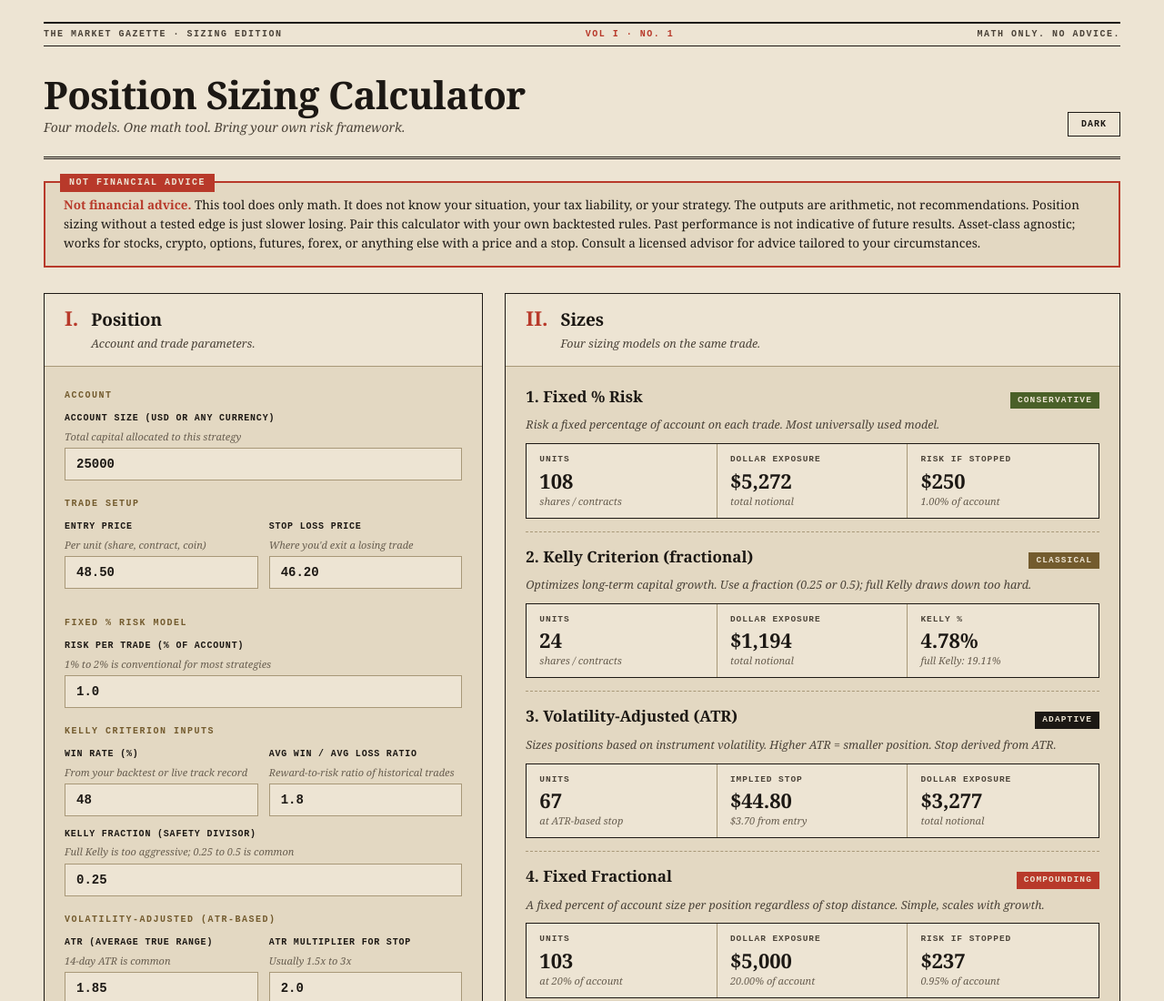
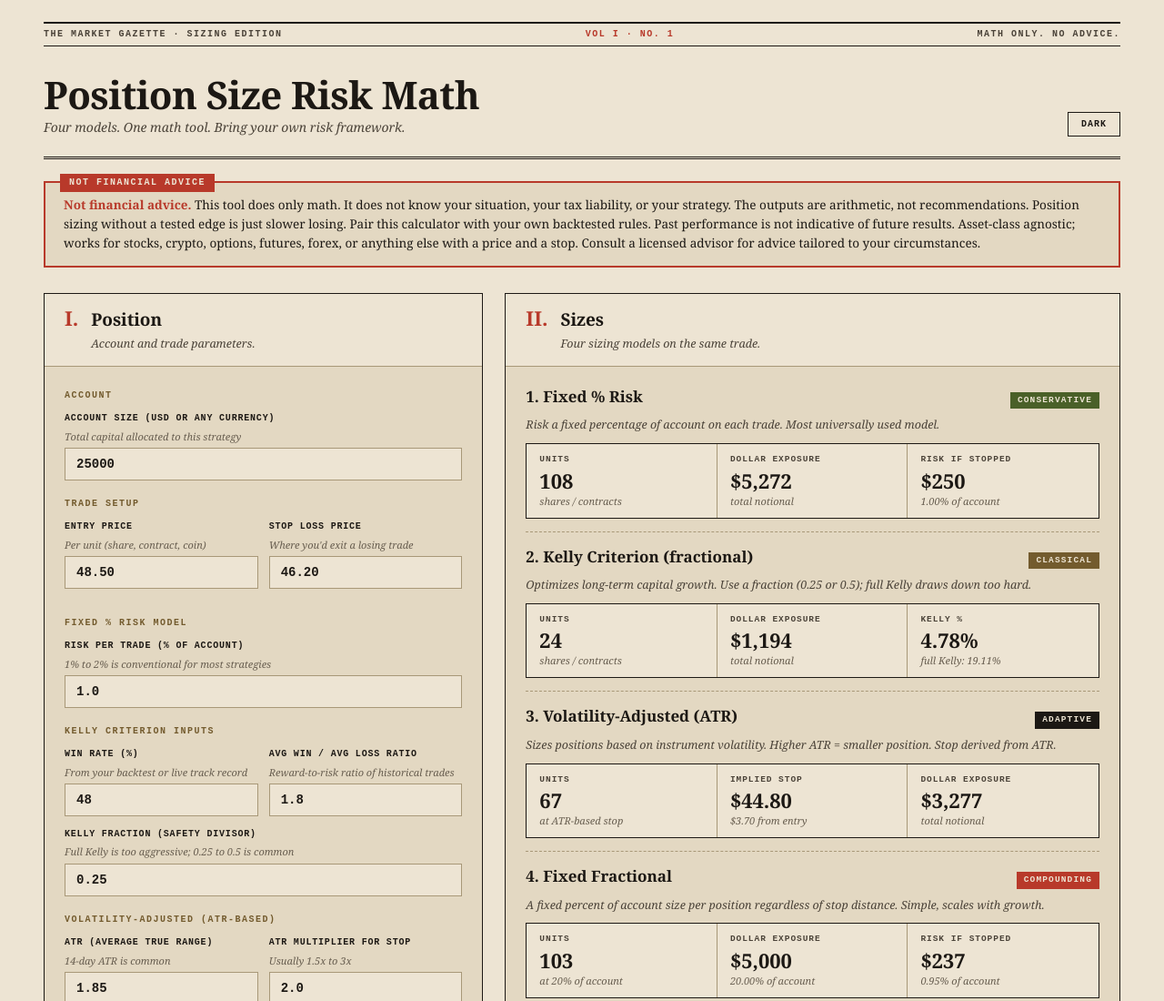
Before and after one commit to 0xelitesystem/position-size-risk-math, a plain HTML site: page index.html in a window 1280 px wide. Shown: the top 1100 px of the page at 91% size. Drawn offline with Linux system fonts and the light colour scheme.

Commit message:
Rename position-sizing-calculator to position-size-risk-math
Repository, README, page metadata and links now use position-size-risk-math.
The old repository address redirects here.

```diff
--- a/index.html
+++ b/index.html
@@ -3,17 +3,17 @@
 <head>
 <meta charset="UTF-8">
 <meta name="viewport" content="width=device-width, initial-scale=1.0">
-<title>Position Sizing Calculator - **Not financial advice.** This is a math calculator</title>
+<title>Position Size Risk Math - **Not financial advice.** This is a math calculator</title>
 <meta name="description" content="Math-only position sizing calculator. Four models: fixed-percent risk, Kelly criterion, volatility-adjusted, fixed fractional. Asset-class agnostic. Not financial advice.">
-<meta property="og:title" content="Position Sizing Calculator">
+<meta property="og:title" content="Position Size Risk Math">
 <meta property="og:description" content="Four sizing models in one tool. Math only. Asset-class agnostic.">
 <meta property="og:type" content="website">
-<meta property="og:image" content="https://0xelitesystem.github.io/position-sizing-calculator/og.png">
-<meta property="og:url" content="https://0xelitesystem.github.io/position-sizing-calculator/">
+<meta property="og:image" content="https://0xelitesystem.github.io/position-size-risk-math/og.png">
+<meta property="og:url" content="https://0xelitesystem.github.io/position-size-risk-math/">
 <meta name="twitter:card" content="summary_large_image">
-<meta name="twitter:title" content="Position Sizing Calculator">
+<meta name="twitter:title" content="Position Size Risk Math">
 <meta name="twitter:description" content="Math-only sizing across four models. Not financial advice.">
-<meta name="twitter:image" content="https://0xelitesystem.github.io/position-sizing-calculator/og.png">
+<meta name="twitter:image" content="https://0xelitesystem.github.io/position-size-risk-math/og.png">
 <style>
 :root {
   --oat: #ede4d3;
@@ -361,8 +361,8 @@ footer {
 footer a { color: var(--carmine); text-decoration: none; font-weight: 700; }
 footer a:hover { text-decoration: underline; }
 </style>
-<link rel="canonical" href="https://0xelitesystem.github.io/position-sizing-calculator/">
-<script type="application/ld+json">{"@context":"https://schema.org","@type":"SoftwareApplication","name":"Position Sizing Calculator","applicationCategory":"DeveloperApplication","operatingSystem":"Any (browser)","offers":{"@type":"Offer","price":"0","priceCurrency":"USD"},"url":"https://0xelitesystem.github.io/position-sizing-calculator/","author":{"@type":"Person","name":"0xelitesystem","url":"https://elitesystem.ai"}}</script>
+<link rel="canonical" href="https://0xelitesystem.github.io/position-size-risk-math/">
+<script type="application/ld+json">{"@context":"https://schema.org","@type":"SoftwareApplication","name":"Position Size Risk Math","applicationCategory":"DeveloperApplication","operatingSystem":"Any (browser)","offers":{"@type":"Offer","price":"0","priceCurrency":"USD"},"url":"https://0xelitesystem.github.io/position-size-risk-math/","author":{"@type":"Person","name":"0xelitesystem","url":"https://elitesystem.ai"}}</script>
 </head>
 <body data-theme="light">
 <div class="wrap">
@@ -377,7 +377,7 @@ footer a:hover { text-decoration: underline; }
 
 <header>
   <div class="title-block">
-    <h1>Position Sizing Calculator</h1>
+    <h1>Position Size Risk Math</h1>
     <div class="strap">Four models. One math tool. Bring your own risk framework.</div>
   </div>
   <button class="theme-toggle" id="theme-toggle">Dark</button>
@@ -586,7 +586,7 @@ footer a:hover { text-decoration: underline; }
 
 <footer>
   Built by <a href="https://github.com/0xelitesystem" target="_blank" rel="noopener">0xelitesystem</a> &middot; Math only &middot; Not financial advice
- <br>An <a href="https://elitesystem.ai" target="_blank" rel="noopener">elitesystem.ai</a> tool. <a href="https://github.com/0xelitesystem/position-sizing-calculator" target="_blank" rel="noopener">Source on GitHub</a>. <a href="https://0xelitesystem.github.io/" target="_blank" rel="noopener">More tools</a>. </footer>
+ <br>An <a href="https://elitesystem.ai" target="_blank" rel="noopener">elitesystem.ai</a> tool. <a href="https://github.com/0xelitesystem/position-size-risk-math" target="_blank" rel="noopener">Source on GitHub</a>. <a href="https://0xelitesystem.github.io/" target="_blank" rel="noopener">More tools</a>. </footer>
 </div>
 
 <script>
```
Also changed, not shown: 1 other file.
